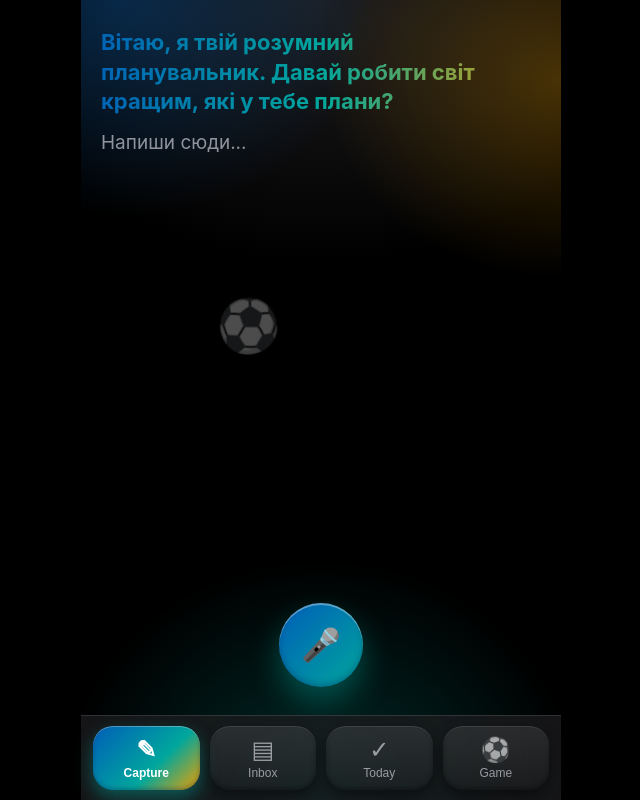
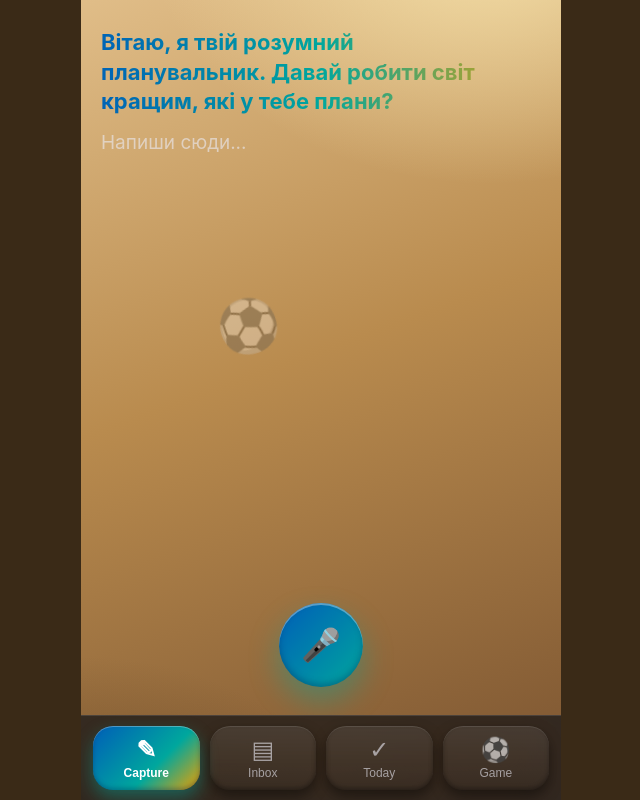
Before and after one commit to nazarhnura/brain-dump-app, a React (Vite) app: page / in a window 1280 px wide. Shown: the whole page, without its empty margins (319-959 px from the left). Built offline with nearby package versions, Linux system fonts and the light colour scheme; the HTML template or start-up script is replaced by a standard one.

Commit message:
Add "shiny sands" background theme
Warm sand/bronze gradient replacing the previous cool black theme, plus a subtle animated glossy sheen sweeping across the app periodically.

```diff
--- a/src/index.css
+++ b/src/index.css
@@ -1,5 +1,5 @@
 :root {
-  --color-bg: #000000;
+  --color-bg: #3a2a17;
   --color-surface: #1c1c1e;
   --color-surface-alpha: rgba(28, 28, 30, 0.78);
   --color-text: #ffffff;
@@ -14,10 +14,10 @@
   --wc-sand: #c6a46a;
   --wc-teal: #00a79d;
 
-  --app-gradient: radial-gradient(90% 45% at 8% 0%, rgba(0, 94, 184, 0.35) 0%, transparent 60%),
-    radial-gradient(90% 45% at 100% 10%, rgba(240, 160, 0, 0.28) 0%, transparent 55%),
-    radial-gradient(90% 50% at 50% 100%, rgba(0, 167, 157, 0.28) 0%, transparent 60%),
-    radial-gradient(120% 55% at 50% 0%, #1c1c1e 0%, #000000 60%);
+  /* Shiny Sands background */
+  --app-gradient: radial-gradient(130% 60% at 85% -10%, #f6e2ab 0%, transparent 55%),
+    radial-gradient(110% 55% at 0% 115%, #6b4a26 0%, transparent 60%),
+    linear-gradient(160deg, #e0bd88 0%, #b98b4e 45%, #7a5330 100%);
 }
 
 * {
@@ -39,15 +39,52 @@ body {
 }
 
 .app {
+  position: relative;
   display: flex;
   flex-direction: column;
   height: 100dvh;
   max-width: 480px;
   margin: 0 auto;
   background: var(--app-gradient);
+  overflow: hidden;
+}
+
+.app::before {
+  content: '';
+  position: absolute;
+  top: -60%;
+  left: -60%;
+  width: 55%;
+  height: 220%;
+  background: linear-gradient(
+    75deg,
+    transparent 0%,
+    rgba(255, 250, 230, 0.16) 45%,
+    rgba(255, 250, 230, 0.4) 50%,
+    rgba(255, 250, 230, 0.16) 55%,
+    transparent 100%
+  );
+  transform: rotate(6deg);
+  animation: sand-shine 7s ease-in-out infinite;
+  pointer-events: none;
+  z-index: 0;
+}
+
+@keyframes sand-shine {
+  0% {
+    left: -60%;
+  }
+  35% {
+    left: 130%;
+  }
+  100% {
+    left: 130%;
+  }
 }
 
 .app__content {
+  position: relative;
+  z-index: 1;
   flex: 1;
   min-height: 0;
   overflow-y: auto;
@@ -295,6 +332,8 @@ body {
 }
 
 .bottom-nav {
+  position: relative;
+  z-index: 1;
   display: flex;
   gap: 10px;
   border-top: 1px solid var(--color-border);
```
